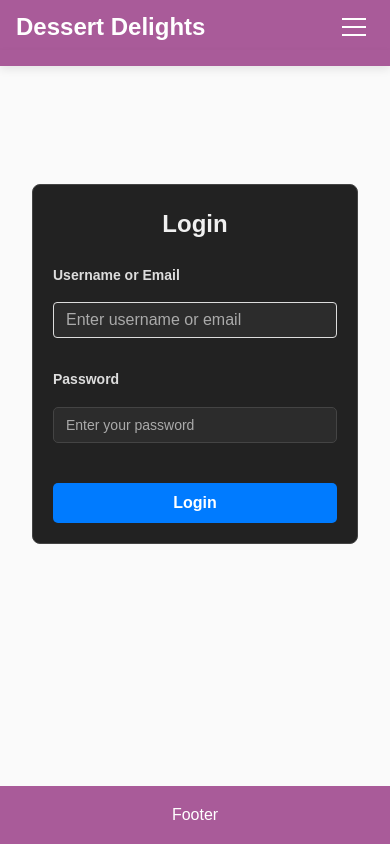
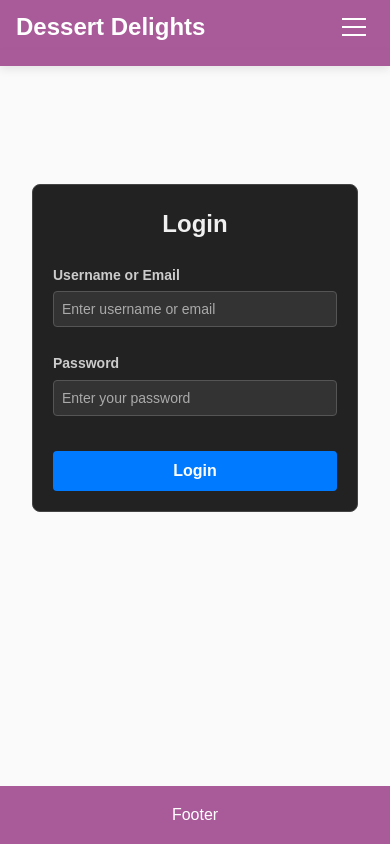
Before and after one commit to moradi12/Recipe-Book, a React (Vite) app in the folder my-react-app/: page /login in a window 390 px wide. Built offline with nearby package versions, Linux system fonts and the light colour scheme; what notyf would draw is missing.

Commit message:
fixing register

```diff
--- a/my-react-app/src/Pages/Login/LoginForm.css
+++ b/my-react-app/src/Pages/Login/LoginForm.css
@@ -1,4 +1,6 @@
-.login-container {
+/* New CSS file: LoginFormNew.css */
+
+.loginForm-container {
   max-width: 400px;
   margin: 50px auto;
   padding: 20px;
@@ -11,25 +13,25 @@
   color: #fff;
 }
 
-  .login-container h2 {
+.loginForm-title {
   text-align: center;
   margin-bottom: 20px;
   color: #f0f0f0;
 }
 
-  .form-group {
+.loginForm-group {
   margin-bottom: 15px;
   display: flex;
   flex-direction: column;
 }
 
-  .form-group label {
+.loginForm-group label {
   margin-bottom: 5px;
   font-weight: bold;
   color: #ccc;
 }
 
-  .input-field {
+.loginForm-input {
   height: 36px;
   padding: 5px 8px;
 
@@ -42,15 +44,15 @@
   font-size: 14px;
 }
 
-  .input-field::placeholder {
+.loginForm-input::placeholder {
   color: #aaa;
 }
 
-  .input-field:focus {
+.loginForm-input:focus {
   border-color: #5cb85c;
 }
 
-  .submit-button {
+.loginForm-submit {
   width: 100%;
   height: 40px;
 
@@ -66,6 +68,6 @@
   transition: background-color 0.2s ease;
 }
 
-  .submit-button:hover {
+.loginForm-submit:hover {
   background-color: #4fa653;
 }
--- a/my-react-app/src/Pages/Login/LoginForm.tsx
+++ b/my-react-app/src/Pages/Login/LoginForm.tsx
@@ -7,7 +7,7 @@ import { loginUser } from "../../Utiles/authService";
 import { notify } from "../../Utiles/notif";
 import { authState, loginAction } from "../Redux/AuthReducer";
 import { AppDispatch } from "../Redux/store";
-import "./LoginForm.css"; // (Optional dark style)
+import "./LoginForm.css"; // Ensure this CSS file now contains the new class names
 
 const LoginForm: React.FC = () => {
   const dispatch = useDispatch<AppDispatch>();
@@ -44,11 +44,11 @@ const LoginForm: React.FC = () => {
   }
 
   return (
-    <div className="login-container">
-      <h2>Login</h2>
+    <div className="loginForm-container">
+      <h2 className="loginForm-title">Login</h2>
 
       <form onSubmit={handleLogin}>
-        <div className="form-group">
+        <div className="loginForm-group">
           <label htmlFor="usernameOrEmail">Username or Email</label>
           <input
             id="usernameOrEmail"
@@ -56,12 +56,12 @@ const LoginForm: React.FC = () => {
             value={usernameOrEmail}
             onChange={(e) => setUsernameOrEmail(e.target.value)}
             required
-            className="input-field"
+            className="loginForm-input"
             placeholder="Enter username or email"
           />
         </div>
 
-        <div className="form-group">
+        <div className="loginForm-group">
           <label htmlFor="loginPassword">Password</label>
           <input
             id="loginPassword"
@@ -69,12 +69,12 @@ const LoginForm: React.FC = () => {
             value={password}
             onChange={(e) => setPassword(e.target.value)}
             required
-            className="input-field"
+            className="loginForm-input"
             placeholder="Enter your password"
           />
         </div>
 
-        <button type="submit" className="submit-button">
+        <button type="submit" className="loginForm-submit">
           Login
         </button>
       </form>
--- a/my-react-app/src/Pages/Register/RegisterForm.css
+++ b/my-react-app/src/Pages/Register/RegisterForm.css
@@ -1,7 +1,7 @@
 /* src/Components/RegisterForm.css */
 
 /* Container Styling */
-.register-container {
+.registerForm-container {
   max-width: 400px;
   margin: 50px auto;
   padding: 30px;
@@ -13,7 +13,7 @@
 }
 
 /* Heading Styling */
-  .register-container h2 {
+.registerForm-title {
   text-align: center;
   margin-bottom: 25px;
   font-size: 28px;
@@ -21,12 +21,12 @@
 }
 
 /* Form Group Styling */
-  .form-group {
+.registerForm-group {
   margin-bottom: 20px;
 }
 
 /* Label Styling */
-  .form-group label {
+.registerForm-group label {
   display: block;
   font-weight: 600;
   margin-bottom: 8px;
@@ -34,7 +34,7 @@
 }
 
 /* Input Field Styling */
-  .input-field {
+.registerForm-input {
   width: 100%;
   padding: 12px 15px;
   border: 1px solid #444444;
@@ -45,25 +45,25 @@
   transition: border-color 0.3s, box-shadow 0.3s;
 }
 
-  .input-field:focus {
+.registerForm-input:focus {
   border-color: #1e90ff;
   outline: none;
   box-shadow: 0 0 5px rgba(30, 144, 255, 0.5);
 }
 
 /* Error Styling */
-  .input-error {
+.registerForm-input-error {
   border-color: #e63946;
 }
 
-  .form-group .error {
+.registerForm-group .error {
   color: #e63946;
   font-size: 12px;
   margin-top: 5px;
 }
 
 /* Submit Button Styling */
-  .submit-button {
+.registerForm-submit {
   width: 100%;
   padding: 12px;
   background: #1e90ff;
@@ -76,52 +76,52 @@
   transition: background 0.3s, transform 0.2s;
 }
 
-  .submit-button:hover {
+.registerForm-submit:hover {
   background: #1c86ee;
 }
 
-  .submit-button:active {
+.registerForm-submit:active {
   transform: scale(0.98);
 }
 
-  .submit-button:disabled {
+.registerForm-submit:disabled {
   background: #555555;
   cursor: not-allowed;
 }
 
 /* Success and Error Messages */
-  .error-message,
-  .success-message {
+.registerForm-error-message,
+.registerForm-success-message {
   margin-top: 15px;
   text-align: center;
   font-size: 14px;
 }
 
-  .error-message {
+.registerForm-error-message {
   color: #e63946;
 }
 
-  .success-message {
+.registerForm-success-message {
   color: #28a745;
 }
 
 /* Responsive Design */
 @media (max-width: 480px) {
-    .register-container {
+  .registerForm-container {
     padding: 20px;
     margin: 20px;
   }
 
-    .register-container h2 {
+  .registerForm-title {
     font-size: 24px;
   }
 
-    .input-field {
+  .registerForm-input {
     font-size: 14px;
     padding: 10px 12px;
   }
 
-    .submit-button {
+  .registerForm-submit {
     font-size: 16px;
     padding: 10px;
   }
--- a/my-react-app/src/Pages/Register/RegisterForm.tsx
+++ b/my-react-app/src/Pages/Register/RegisterForm.tsx
@@ -4,7 +4,7 @@ import { registerUser } from "../../Utiles/authService";
 import { notify } from "../../Utiles/notif";
 import { authState, loginAction } from "../Redux/AuthReducer";
 import { AppDispatch } from "../Redux/store";
-import "./RegisterForm.css";
+import "./RegisterForm.css"; // This now contains the new class names
 
 const RegisterForm: React.FC = () => {
   const dispatch = useDispatch<AppDispatch>();
@@ -40,9 +40,7 @@ const RegisterForm: React.FC = () => {
       };
 
       dispatch(loginAction(userState));
-
       sessionStorage.setItem("jwt", response.token);
-
       notify.success("Registration Successful!");
     } catch (err: unknown) {
       notify.error("Registration Failed");
@@ -51,10 +49,10 @@ const RegisterForm: React.FC = () => {
   }
 
   return (
-    <div className="register-container">
-      <h2>Register</h2>
+    <div className="registerForm-container">
+      <h2 className="registerForm-title">Register</h2>
       <form onSubmit={handleRegister}>
-        <div className="form-group">
+        <div className="registerForm-group">
           <label htmlFor="username">Username</label>
           <input
             id="username"
@@ -62,11 +60,11 @@ const RegisterForm: React.FC = () => {
             value={username}
             onChange={(e) => setUsername(e.target.value)}
             required
-            className="input-field"
+            className="registerForm-input"
           />
         </div>
 
-        <div className="form-group">
+        <div className="registerForm-group">
           <label htmlFor="email">Email</label>
           <input
             id="email"
@@ -74,11 +72,11 @@ const RegisterForm: React.FC = () => {
             value={email}
             onChange={(e) => setEmail(e.target.value)}
             required
-            className="input-field"
+            className="registerForm-input"
           />
         </div>
 
-        <div className="form-group">
+        <div className="registerForm-group">
           <label htmlFor="password">Password</label>
           <input
             id="password"
@@ -86,11 +84,11 @@ const RegisterForm: React.FC = () => {
             value={password}
             onChange={(e) => setPassword(e.target.value)}
             required
-            className="input-field"
+            className="registerForm-input"
           />
         </div>
 
-        <div className="form-group">
+        <div className="registerForm-group">
           <label htmlFor="confirm-password">Confirm Password</label>
           <input
             id="confirm-password"
@@ -98,11 +96,11 @@ const RegisterForm: React.FC = () => {
             value={confirmPassword}
             onChange={(e) => setConfirmPassword(e.target.value)}
             required
-            className="input-field"
+            className="registerForm-input"
           />
         </div>
 
-        <button type="submit" className="submit-button">
+        <button type="submit" className="registerForm-submit">
           Register
         </button>
       </form>
--- a/my-react-app/src/index.css
+++ b/my-react-app/src/index.css
@@ -180,5 +180,5 @@ h2 {
   height: 60px;
   text-align: center;
   line-height: 60px;
-  color: #333;
+  color: #333333;
 }
```
Lines whose indentation alone changed are shown as unchanged.
